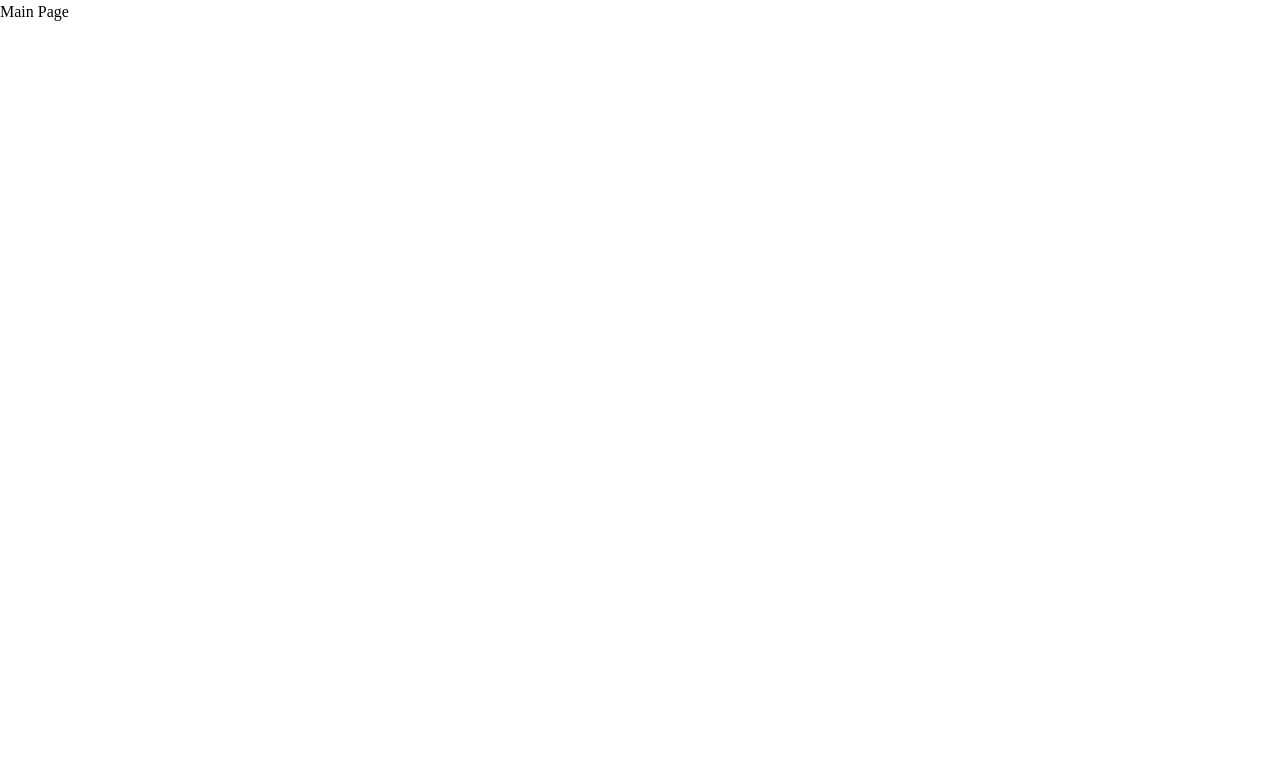
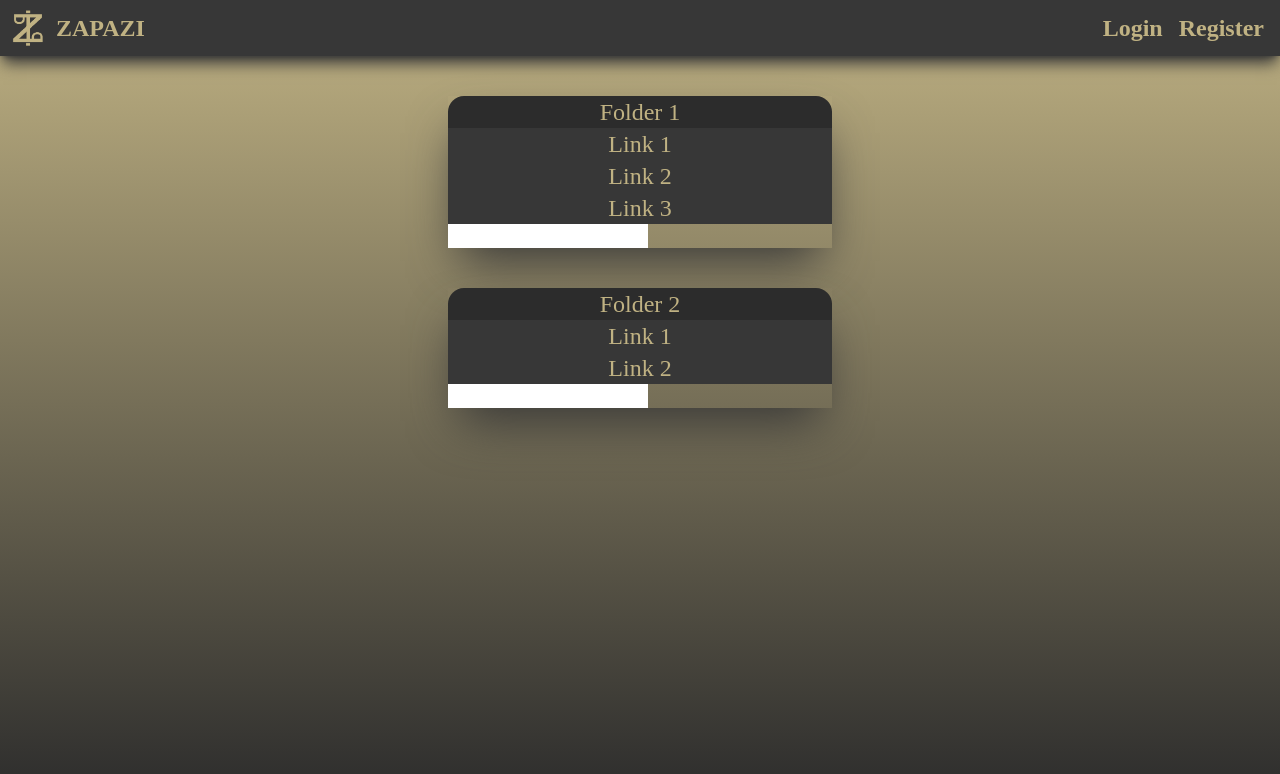
Before and after one commit to BDDoylan/zapazi, a React (Create React App) app: page /main in a window 1280 px wide. Shown: the top 774 px of the page. Built offline with nearby package versions, Linux system fonts and the light colour scheme; a web font is replaced by a local one.

Commit message:
+ Implementing prop interface and folder iterative creation.

```diff
--- a/src/components/Folder.tsx
+++ b/src/components/Folder.tsx
@@ -1,12 +1,29 @@
-const Folder = () => {
+//import { useState } from "react";
+
+interface FolderProps {
+	id: number;
+	name: string;
+	links: string[];
+}
+
+const Folder = ({ id, name, links }: FolderProps) => {
+	//const [linkData, setLinkData] = useState(["1", "2", "3", "4"]);
+
 	return (
 		<div className="mx-auto w-96 mt-10 shadow-2xl shadow-primary-500">
 			<div className="bg-primary-600 rounded-t-2xl">
-				<h1 className="text-center text-quaternary-500 text-2xl">Folder #1</h1>
+				<h1 className="text-center text-quaternary-500 text-2xl">{name}</h1>
 			</div>
-			<div className="bg-primary-500">
-				<h1 className="text-center text-quaternary-500 text-2xl">Link #1</h1>
-			</div>
+
+			{links.map(function (linkName, index) {
+				return (
+					<div key={index} className="bg-primary-500">
+						<h1 className="text-center text-quaternary-500 text-2xl">{linkName}</h1>
+					</div>
+				);
+			})}
+
+			<input type="text" />
 		</div>
 	);
 };
--- a/src/pages/LandingPage.tsx
+++ b/src/pages/LandingPage.tsx
@@ -1,11 +1,13 @@
-import Folder from "../components/Folder";
 import Header from "../components/Header";
 
 const LandingPage = () => {
 	return (
 		<div className="h-screen bg-gradient-to-b from-quaternary-500 to-primary-600">
-			<Header />
-			<Folder />
+				<Header />
+
+				<h1>Landing Page</h1>
+
+
 		</div>
 	);
 };
--- a/src/pages/MainPage.tsx
+++ b/src/pages/MainPage.tsx
@@ -1,7 +1,31 @@
+import Folder from "../components/Folder";
+import Header from "../components/Header";
+
 const MainPage = () => {
+	let userData = {
+		folders: [
+			{
+				id: 0,
+				name: "Folder 1",
+				links: ["Link 1", "Link 2", "Link 3"],
+			},
+			{
+				id: 1,
+				name: "Folder 2",
+				links: ["Link 1", "Link 2"],
+			},
+		],
+	};
+
 	return (
-		<div>
-			<h1>Main Page</h1>
+		<div className="h-screen bg-gradient-to-b from-quaternary-500 to-primary-600">
+			<Header />
+
+			{userData.folders.map(function (folder, index) {
+				return <Folder key={index} {...folder} />;
+			})}
+
+			{/* <Folder {...userData.folders[0]} /> */}
 		</div>
 	);
 };
--- /dev/null
+++ b/src/store/store.ts
@@ -0,0 +1 @@
+export const store = {};
```
Also changed, not shown: thingsToDo.txt (added).
